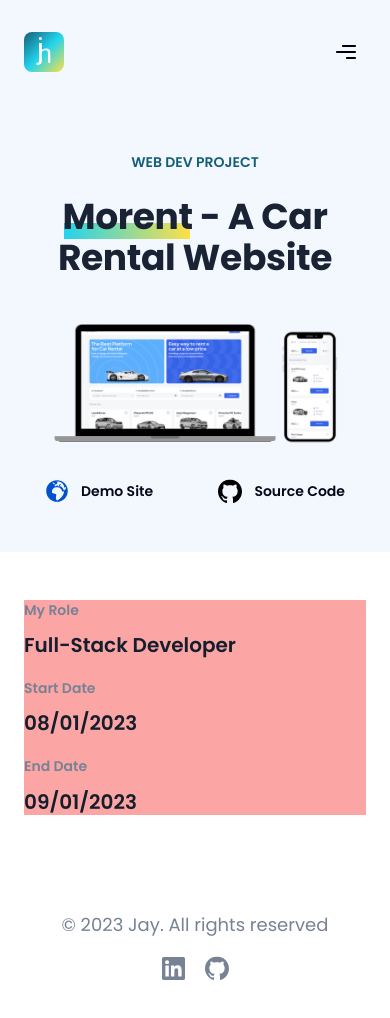
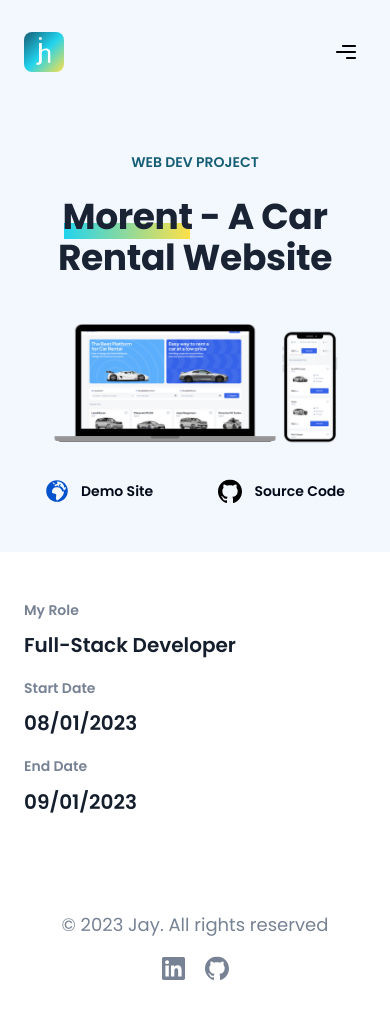
Before and after one commit to jayhogan-dev/portfolio, a Next.js app: page /case-studies/morent in a window 390 px wide. Shown: the top 1018 px of the page. Built offline with nearby package versions, Linux system fonts and the light colour scheme.

Commit message:
mobile responsive

```diff
--- a/components/CaseDetailsTechStack.tsx
+++ b/components/CaseDetailsTechStack.tsx
@@ -3,8 +3,8 @@ import LightContainer from "./containers/Light";
 const CaseDetailsTechStack = () => {
   return (
     <LightContainer>
-      <section className="flex flex-col py-12 gap-6 md:py-[72px] items-start justify-start w-full sm:w-[500px] md:w-[880px]">
-        <div className="flex flex-col bg-red-300 w-full sm:flex-row justify-between gap-5 md:gap-0">
+      <section className="flex flex-col py-12 gap-6 md:py-[72px] items-center justify-center w-full">
+        <div className="flex flex-col w-full sm:flex-row justify-between gap-5 md:gap-0 sm:w-[500px] md:w-[600px] lg:w-[880px]">
           <div className="flex flex-col gap-3">
             <h3 className="text-small-bold md:text-body-bold text-primary-black-400 dark:text-primary-white-500">
               My Role
```
